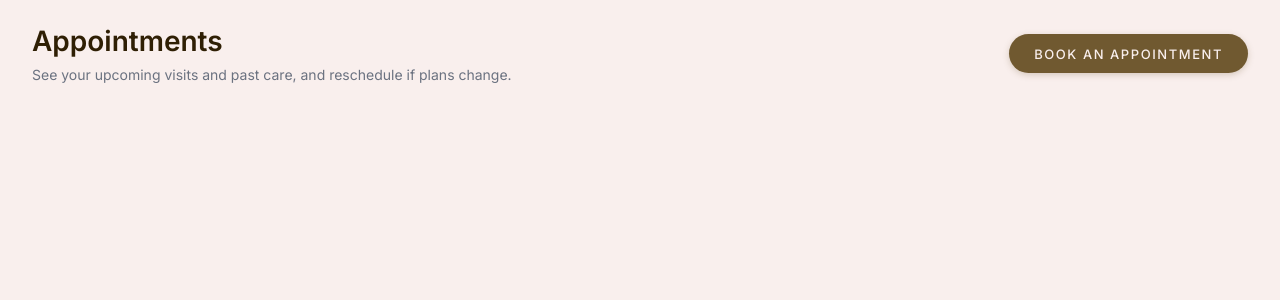
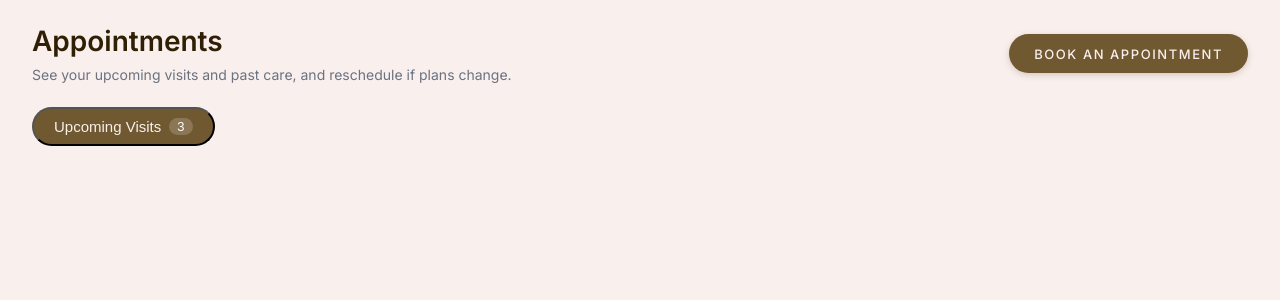
Before and after one commit to ttan815/EtherealPetSitting, a React (Vite) app in the folder client/: page /customer-dashboard in a window 1280 px wide. Shown: the top 300 px of the page. Built offline with nearby package versions, Linux system fonts and the light colour scheme; no server answers; a web font is replaced by a local one.

Commit message:
DT-255: Upcoming Visit Component
feat: Upcoming Visit UI

```diff
--- /dev/null
+++ b/client/src/components/UpcomingVisitButton.jsx
@@ -0,0 +1,15 @@
+import "../styles/UpcomingVisitButton.css"
+
+function UpcomingVisitButton() {
+    return (
+        <button class="tab-pill-active">
+            <div class="upcoming-visits">Upcoming Visits</div>
+
+            <div class="counter-badge">
+                <div class="_3">3</div>
+            </div>
+        </button>
+    );
+}
+
+export default UpcomingVisitButton;
--- a/client/src/components/ViewAppointmentSection.jsx
+++ b/client/src/components/ViewAppointmentSection.jsx
@@ -1,11 +1,15 @@
 import ViewAppointmentHeader from "./ViewAppointmentHeader";
 import "../styles/ViewAppointmentSection.css"
+import UpcomingVisitButton from "./UpcomingVisitButton";
 
 function ViewAppointmentSection() {
     return(
          <section className="view-appointment-section">
             <ViewAppointmentHeader />
 
+            <div class="tab-filter-navigation">
+                <UpcomingVisitButton/>
+            </div>
             {/* Appointments table*/}
         </section>
 
--- /dev/null
+++ b/client/src/styles/UpcomingVisitButton.css
@@ -0,0 +1,44 @@
+.tab-pill-active,
+.tab-pill-active * {
+  box-sizing: border-box;
+}
+.tab-pill-active {
+  background: #705930;
+  border-radius: 999px;
+  padding: 9px 20px 9px 20px;
+  display: flex;
+  flex-direction: row;
+  gap: 8px;
+  align-items: center;
+  justify-content: flex-start;
+  flex-shrink: 0;
+  position: relative;
+}
+.upcoming-visits {
+  color: #f9efed;
+  text-align: left;
+  font-family: "Inter-Medium", sans-serif;
+  font-size: 15px;
+  font-weight: 500;
+  position: relative;
+}
+.counter-badge {
+  background: rgba(249, 239, 237, 0.2);
+  border-radius: 999px;
+  padding: 1px 8px 1px 8px;
+  display: flex;
+  flex-direction: row;
+  gap: 0px;
+  align-items: flex-start;
+  justify-content: flex-start;
+  flex-shrink: 0;
+  position: relative;
+}
+._3 {
+  color: #fffdfb;
+  text-align: left;
+  font-family: "Inter-Medium", sans-serif;
+  font-size: 13px;
+  font-weight: 500;
+  position: relative;
+}
--- a/client/src/styles/ViewAppointmentSection.css
+++ b/client/src/styles/ViewAppointmentSection.css
@@ -12,3 +12,16 @@
     box-sizing: border-box;
     position: static;
 }
+
+
+.tab-filter-navigation {
+  display: flex;
+  flex-direction: row;
+  padding-left: 32px;
+  gap: 8px;
+  align-items: flex-start;
+  justify-content: flex-start;
+  flex-shrink: 0;
+  position: relative;
+  overflow: hidden;
+}
```
